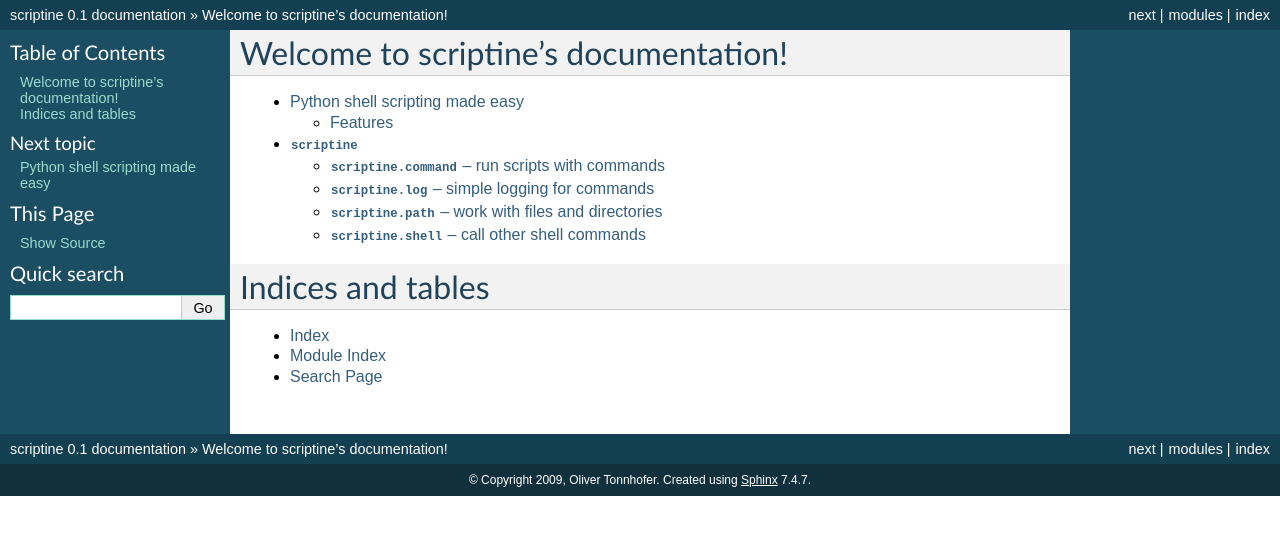
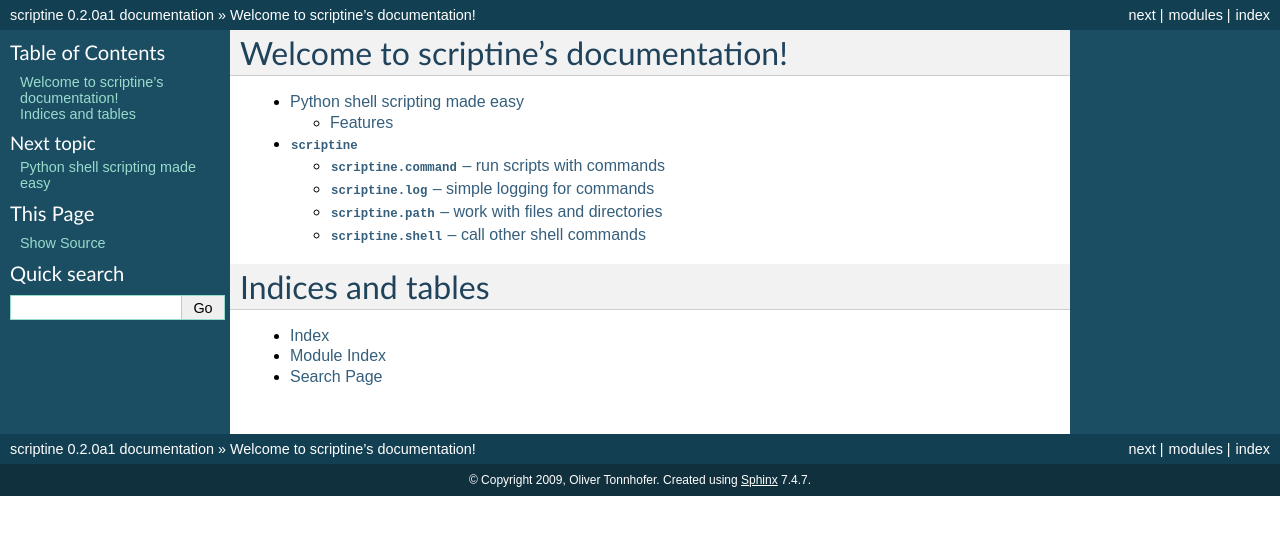
Before and after one commit to olt/scriptine, a Sphinx documentation site: the page built from doc/index.rst, in a window 1280 px wide. Shown: the top 535 px of the page. Built offline with Sphinx 7.4.7, drawn with Linux system fonts in a browser that asks for light colours.

Commit message:
updated version

```diff
--- a/doc/conf.py
+++ b/doc/conf.py
@@ -45,9 +45,9 @@
 # built documents.
 #
 # The short X.Y version.
-version = '0.1'
+version = '0.2'
 # The full version, including alpha/beta/rc tags.
-release = '0.1'
+release = '0.2.0a1'
 
 # The language for content autogenerated by Sphinx. Refer to documentation
 # for a list of supported languages.
```
